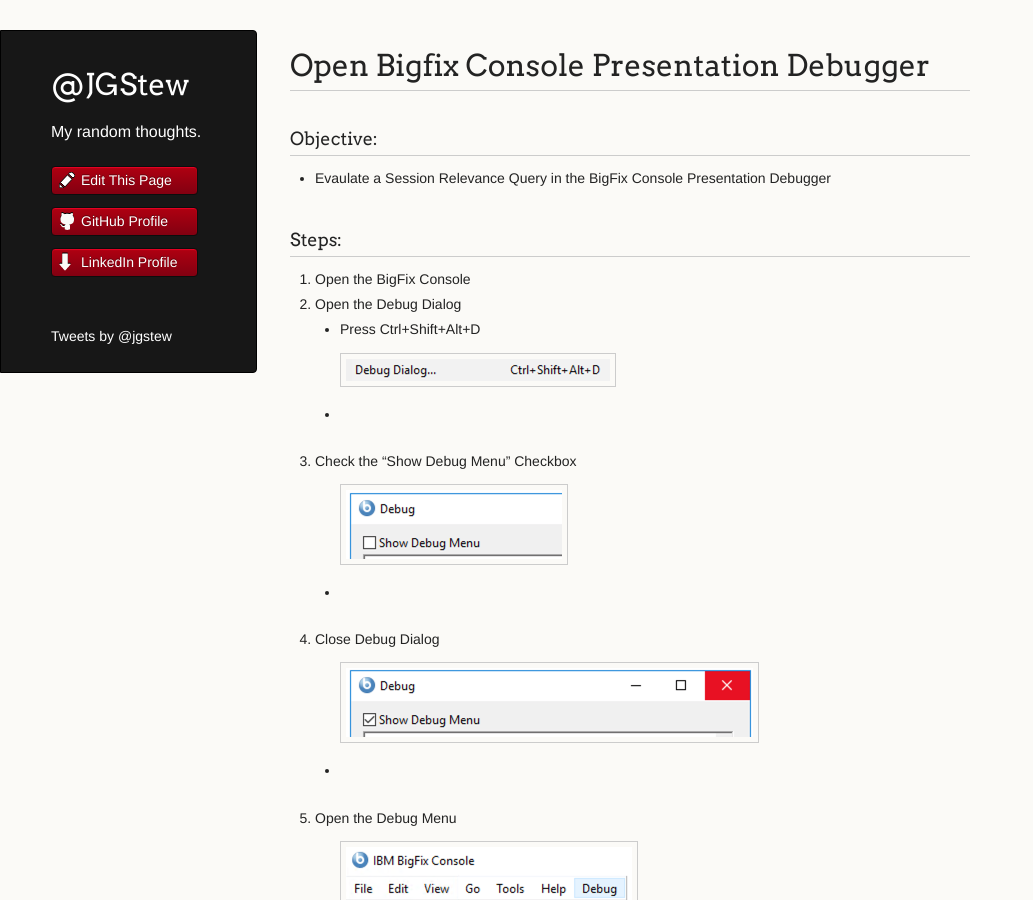
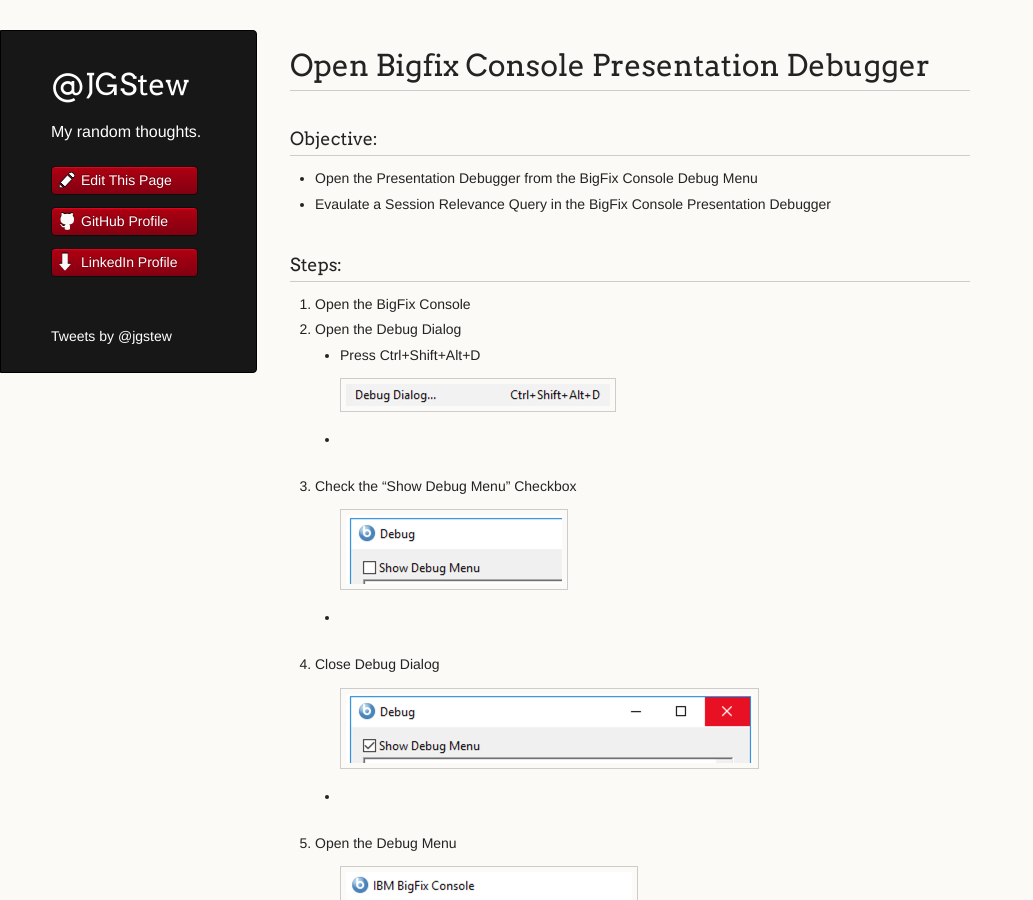
Before and after one commit to jgstew/jgstew.github.io, a Jekyll site: the page built from _posts/2018-10-29-Open-BigFix-Console-Presentation-Debugger.md, in a window 1280 px wide and 900 px high. Shown: the whole window, without its empty margins (0-1033 px from the left). Built offline with Jekyll 4.4.1, drawn with Linux system fonts in a browser that asks for light colours; nearby versions of some CDN libraries; comment, search, counter and statistics services are not loaded.

Commit message:
Update 2018-10-29-Open-BigFix-Console-Presentation-Debugger.md

```diff
--- a/_posts/2018-10-29-Open-BigFix-Console-Presentation-Debugger.md
+++ b/_posts/2018-10-29-Open-BigFix-Console-Presentation-Debugger.md
@@ -1,6 +1,7 @@
 
 ### Objective:
 
+* Open the Presentation Debugger from the BigFix Console Debug Menu
 * Evaulate a Session Relevance Query in the BigFix Console Presentation Debugger
 
 ### Steps:
```
